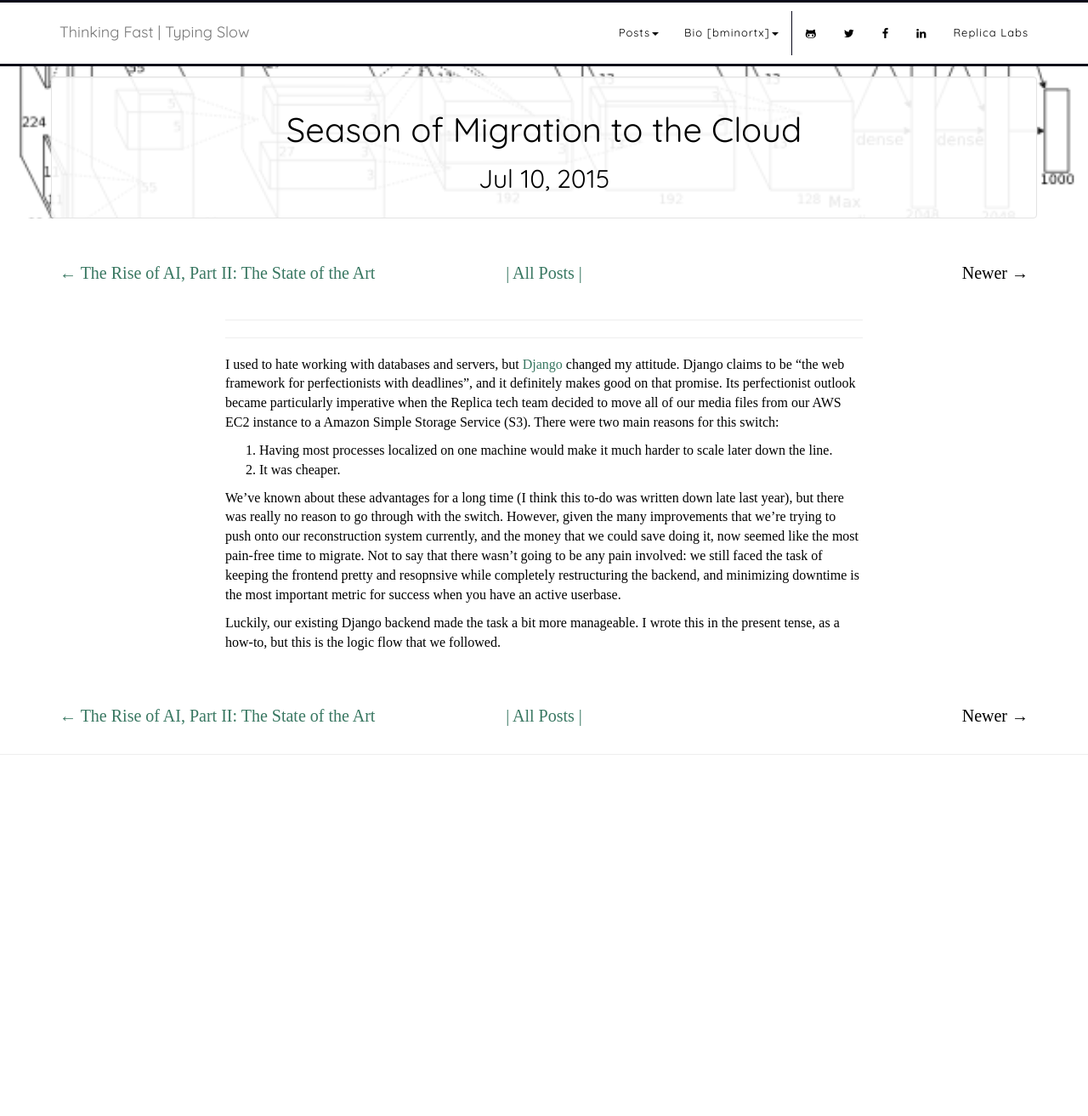
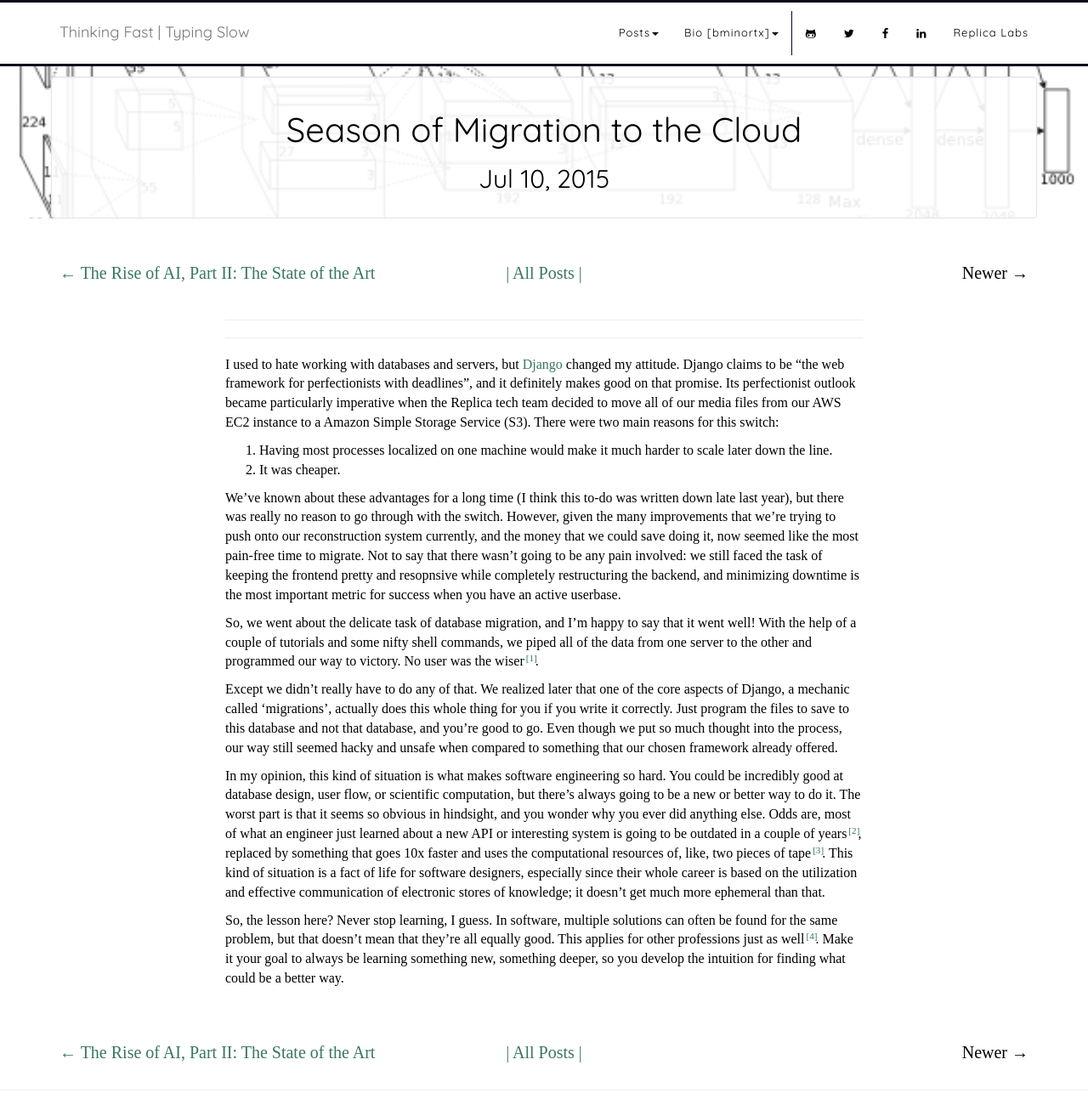
Before and after one commit to bminortx/bminortx.github.io, a Jekyll site: the page built from _posts/2015-07-10-Season-of-Migration-to-the-Cloud.md, in a window 1280 px wide and 1313 px high. Shown: the whole window at 85% size. Built offline with Jekyll 4.4.1, drawn with Linux system fonts in a browser that asks for light colours; nearby versions of some CDN libraries; some web fonts are replaced; comment, search, counter and statistics services are not loaded.

Commit message:
Finished post

```diff
--- a/_posts/2015-07-10-Season-of-Migration-to-the-Cloud.md
+++ b/_posts/2015-07-10-Season-of-Migration-to-the-Cloud.md
@@ -4,7 +4,7 @@ title:  "Season of Migration to the Cloud"
 date:   2015-07-10-08:14:52
 category: "code"
 image: "images/rise_of_ai_two/alexnet.png"
-preview: "This is why programming is hard."
+preview: "Software engineering is hard."
 ---
 
 I used to hate working with databases and servers, but [Django](https://www.djangoproject.com/) changed my attitude. Django claims to be "the web framework for perfectionists with deadlines", and it definitely makes good on that promise. Its perfectionist outlook became particularly imperative when the Replica tech team decided to move all of our media files from our AWS EC2 instance to a Amazon Simple Storage Service (S3). There were two main reasons for this switch:
@@ -14,4 +14,18 @@ I used to hate working with databases and servers, but [Django](https://www.djan
 
 We've known about these advantages for a long time (I think this to-do was written down late last year), but there was really no reason to go through with the switch. However, given the many improvements that we're trying to push onto our reconstruction system currently, and the money that we could save doing it, now seemed like the most pain-free time to migrate. Not to say that there wasn't going to be any pain involved: we still faced the task of keeping the frontend pretty and resopnsive while completely restructuring the backend, and minimizing downtime is the most important metric for success when you have an active userbase.
 
-Luckily, our existing Django backend made the task a bit more manageable. I wrote this in the present tense, as a how-to, but this is the logic flow that we followed.
+So, we went about the delicate task of database migration, and I'm happy to say that it went well! With the help of a couple of tutorials and some nifty shell commands, we piped all of the data from one server to the other and programmed our way to victory. No user was the wiser<span class="ref"><span class="refnum">[1]</span><span class="refbody">
+Unless they tried to download that one video.
+</span></span>.
+
+Except we didn't really have to do any of that. We realized later that one of the core aspects of Django, a mechanic called 'migrations', actually does this whole thing for you if you write it correctly. Just program the files to save to this database and not that database, and you're good to go. Even though we put so much thought into the process, our way still seemed hacky and unsafe when compared to something that our chosen framework already offered.
+
+In my opinion, this kind of situation is what makes software engineering so hard. You could be incredibly good at database design, user flow, or scientific computation, but there's always going to be a new or better way to do it. The worst part is that it seems so obvious in hindsight, and you wonder why you ever did anything else. Odds are, most of what an engineer just learned about a new API or interesting system is going to be outdated in a couple of years<span class="ref"><span class="refnum">[2]</span><span class="refbody">
+Though if you program for the government, you're probably OK for at least 10.
+</span></span>, replaced by something that goes 10x faster and uses the computational resources of, like, two pieces of tape<span class="ref"><span class="refnum">[3]</span><span class="refbody">
+I dunno, I'm not great at hardware.
+</span></span>. This kind of situation is a fact of life for software designers, especially since their whole career is based on the utilization and effective communication of electronic stores of knowledge; it doesn't get much more ephemeral than that.
+
+So, the lesson here? Never stop learning, I guess. In software, multiple solutions can often be found for the same problem, but that doesn't mean that they're all equally good. This applies for other professions just as well<span class="ref"><span class="refnum">[4]</span><span class="refbody">
+The phrase "Fitting a round peg in a square hole" comes to mind. Looking at you, peg makers.
+</span></span>. Make it your goal to always be learning something new, something deeper, so you develop the intuition for finding what could be a better way.
```
